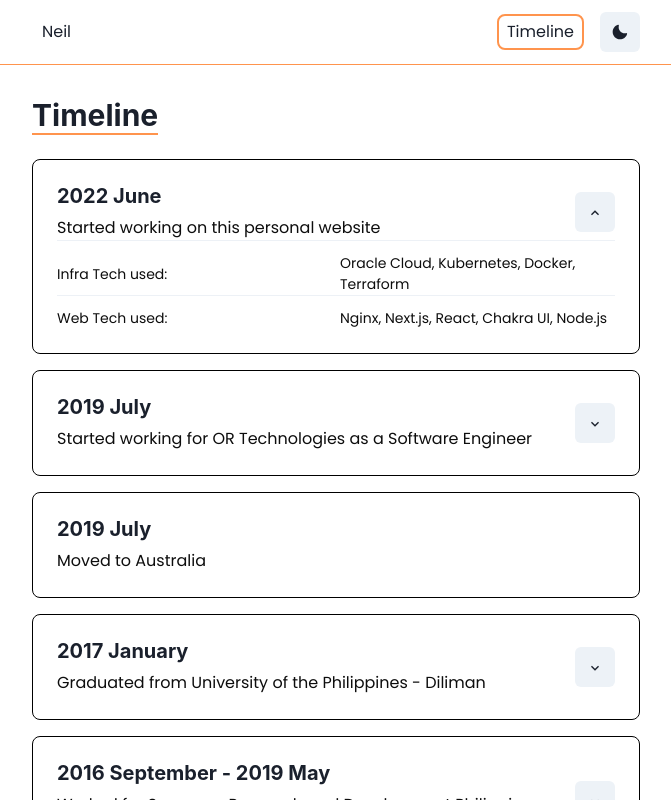
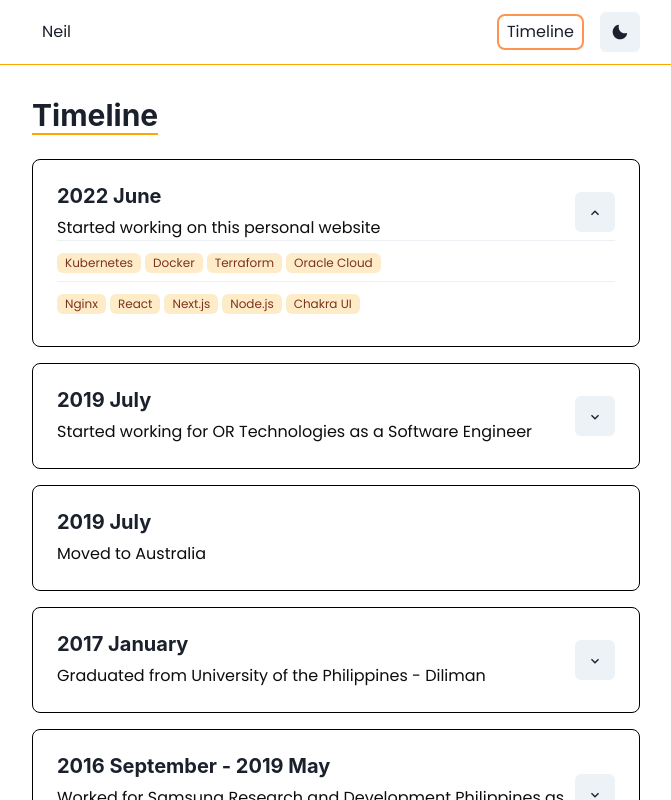
Before and after one commit to neiljoaquin/resume-web-app, a Next.js app: page /timeline in a window 1280 px wide. Both pictures are taken after a click on the button 899 px from the left and 212 px from the top of the page. Shown: the top 800 px of the page, without its empty margins (304-975 px from the left). Built offline with nearby package versions, Linux system fonts and the light colour scheme.

Commit message:
Added tags

```diff
--- a/components/NavBar.tsx
+++ b/components/NavBar.tsx
@@ -30,7 +30,7 @@ export default function NavBar() {
       w="100%"
     >
       <Center>
-        <Box w={{ base: "100%", md: "50%" }} px={4}>
+        <Box w={{ base: "100%", md: "50%" }} maxW={700} px={4}>
           <Flex
             h={{ base: 14, md: 16 }}
             alignItems={"center"}
--- a/components/timeline/DescriptionSection.tsx
+++ b/components/timeline/DescriptionSection.tsx
@@ -1,16 +1,16 @@
 import { Box, Divider, VStack, Text } from "@chakra-ui/react";
-import TechUsedComponent from "./TechUsedComponent";
+import { TechUsedComponent, TechUsedItem } from "./TechUsedComponent";
 
-export default function DescriptionSection({
-  product,
-  description,
-  tech,
-  techUsed,
-}: {
+export interface DescriptionItem {
   product: string;
   description: string;
-  tech: string;
-  techUsed: string
+  techUseditem: TechUsedItem;
+}
+
+export function DescriptionSection({
+  descriptionItem,
+}: {
+  descriptionItem: DescriptionItem;
 }) {
   return (
     <Box>
@@ -18,16 +18,13 @@ export default function DescriptionSection({
       <VStack align={"normal"} spacing={3} pt={3}>
         <VStack align={"normal"} spacing={2}>
           <Text fontSize={"sm"} fontWeight={"bold"}>
-            {product}
+            {descriptionItem.product}
           </Text>
           <Text fontSize={"sm"} pl={"3"}>
-            {description}
+            {descriptionItem.description}
           </Text>
         </VStack>
-        <TechUsedComponent
-          tech={tech}
-          techUsed={techUsed}
-        />
+        <TechUsedComponent techUsedItem={descriptionItem.techUseditem} />
       </VStack>
     </Box>
   );
--- a/components/timeline/ORTechDescription.tsx
+++ b/components/timeline/ORTechDescription.tsx
@@ -1,5 +1,47 @@
-import DescriptionSection from "./DescriptionSection";
+import { DescriptionItem, DescriptionSection } from "./DescriptionSection";
 import TimelineCard from "./TimelineCard";
+
+const descriptions: DescriptionItem[] = [
+  {
+    product: "Android and iOS apps:",
+    description:
+      "Apps were mainly used to interface with the nodes using technologies such as IR, BLE and NFC.",
+    techUseditem: {
+      tech: "Tech used:",
+      techUsed: ["Java", "Kotlin", "Swift", "Flutter", "Dart", "Objective C",],
+    },
+  },
+
+  {
+    product: "Embedded Devices:",
+    description:
+      "Organic Response\'s main product that is mainly used for IoT lighting. We also refer to them as \"nodes\".",
+    techUseditem: {
+      tech: "Tech used:",
+      techUsed: ["C",  "Wirepas"],
+    },
+  },
+
+  {
+    product: "IoT device:",
+    description:
+      "The IoT device or as we call it, the gateway, is what we use as a middleman for our web app portal to be able to communicate with our nodes.",
+    techUseditem: {
+      tech: "Tech used:",
+      techUsed: ["Python", "Rigado Tech Stack"],
+    },
+  },
+
+  {
+    product: "Web Portal:",
+    description:
+      "The web app portal is like the central hub of the IoT system where all of the node's data are collected. We can also use this to interface with the nodes remotely.",
+    techUseditem: {
+      tech: "Tech used:",
+      techUsed: ["Java", "Spring Boot","Hibernate"],
+    },
+  },
+];
 
 export default function ORTechDescription() {
   return (
@@ -7,51 +49,9 @@ export default function ORTechDescription() {
       date={"2019 July"}
       description={"Started working for OR Technologies as a Software Engineer"}
     >
-      <DescriptionSection
-        product={"Android and iOS apps:"}
-        description={
-          "Apps were mainly used to interface with the nodes using technologies such as IR, BLE and NFC."
-        }
-        tech={"Tech used:"}
-        techUsed={"Java, Kotlin, Swift, Objective C, Flutter and Dart"}
-      />
-
-      <DescriptionSection
-        product={"Embedded Devices:"}
-        description={
-          'Organic Response\'s main product that is mainly used for IoT lighting. We also refer to them as "nodes".'
-        }
-        tech={"Tech used:"}
-        techUsed={"C and Wirepas tech stack"}
-      />
-
-      <DescriptionSection
-        product={"Embedded Devices:"}
-        description={
-          "The pipelines for embedded devices and mobile apps (Android and iOS) are used to automate development, testing and deployment."
-        }
-        tech={"Tech used:"}
-        techUsed={"Docker, Jenkins and Bitrise"}
-      />
-
-      <DescriptionSection
-        product={"IoT device:"}
-        description={
-          "The IoT device or as we call it, the gateway, is what we use as a middleman for our web app portal to be able to communicate with our nodes."
-        }
-        tech={"Tech used:"}
-        techUsed={"Python and Rigado tech stack"}
-      />
-
-      <DescriptionSection
-        product={"Web Portal:"}
-        description={
-          "The web app portal is like the central hub of the IoT system where all of the node's data are collected. We can also use this to interface with the nodes remotely."
-        }
-        tech={"Tech used:"}
-        techUsed={"Java, Spring Boot and Hibernate"}
-      />
-
+      {descriptions.map((item) => (
+        <DescriptionSection descriptionItem={item} key={item.product}/>
+      ))}
     </TimelineCard>
   );
 }
--- a/components/timeline/PersonalWebDescription.tsx
+++ b/components/timeline/PersonalWebDescription.tsx
@@ -1,6 +1,18 @@
-import { Box, Divider, HStack, Text } from "@chakra-ui/react";
-import TechUsedComponent from "./TechUsedComponent";
+import { Box, Divider, } from "@chakra-ui/react";
+import { TechUsedComponent, TechUsedItem } from "./TechUsedComponent";
 import TimelineCard from "./TimelineCard";
+
+const techItems: TechUsedItem[] = [
+  {
+    tech: "Infra Tech used:",
+    techUsed: ["Kubernetes",  "Docker", "Terraform", "Oracle Cloud" ],
+  },
+
+  {
+    tech: "Web Tech used:",
+    techUsed: ["Nginx", "React", "Next.js", "Node.js", "Chakra UI"],
+  },
+];
 
 export default function PersonalWebDescription() {
   return (
@@ -8,21 +20,14 @@ export default function PersonalWebDescription() {
       date={"2022 June"}
       description={"Started working on this personal website"}
     >
-      <Divider></Divider>
-      <Box pt={"3"}>
-        <TechUsedComponent
-          tech={"Infra Tech used:"}
-          techUsed={"Oracle Cloud, Kubernetes, Docker, Terraform"}
-        />
-      </Box>
-
-      <Divider />
-      <Box pt={"3"}>
-        <TechUsedComponent
-          tech={"Web Tech used:"}
-          techUsed={"Nginx, Next.js, React, Chakra UI, Node.js"}
-        />
-      </Box>
+      {techItems.map((item) => (
+        <Box key={item.tech}>
+          <Divider></Divider>
+          <Box pt={3}>
+            <TechUsedComponent techUsedItem={item} key={item.tech} />
+          </Box>
+        </Box>
+      ))}
     </TimelineCard>
   );
 }
--- a/components/timeline/SamsungDescription.tsx
+++ b/components/timeline/SamsungDescription.tsx
@@ -1,7 +1,38 @@
-import { Box, Divider, HStack, Text, VStack } from "@chakra-ui/react";
-import DescriptionSection from "./DescriptionSection";
-import TechUsedComponent from "./TechUsedComponent";
+import { DescriptionItem, DescriptionSection } from "./DescriptionSection";
 import TimelineCard from "./TimelineCard";
+
+const descriptions: DescriptionItem[] = [
+  {
+    product: "Knox Configure Client Android app:",
+    description:
+      "Knox Configure is a cloud-based service that enables enterprises to configure their company Samsung devices. The Android app works hand in hand with a Portal based web app to configure the customer's devices.",
+    techUseditem: {
+      tech: "Tech used:",
+      techUsed: ["Java", "Knox SDKs"],
+    },
+  },
+
+  {
+    product: "CI/CD pipeline:",
+    description:
+      'The pipeline for the Android app is used to automate development and testing.',
+    techUseditem: {
+      tech: "Tech used:",
+      techUsed: ["Jenkins", "Sonarqube", "Gradle", "Instrumentation", "Bash"],
+    },
+  },
+
+  {
+    product: "Samsung Algo Challenge:",
+    description:
+      "Web app that is used to facilitate coding competitions.",
+    techUseditem: {
+      tech: "Tech used:",
+      techUsed: ["AWS Lambda", "AWS S3", "AWS Cognito", "AWS Api Gateway"],
+    },
+  },
+
+];
 
 export default function SamsungDescription() {
   return (
@@ -11,32 +42,9 @@ export default function SamsungDescription() {
         "Worked for Samsung Research and Development Philippines as a Software Engineer"
       }
     >
-      <DescriptionSection
-        product={"Knox Configure Client Android app:"}
-        description={
-          "Knox Configure is a cloud-based service that enables enterprises to configure their company Samsung devices. The Android app works hand in hand with a Portal based web app to configure the customer's devices."
-        }
-        tech={"Tech used:"}
-        techUsed={"Java, Android and Knox SDKs"}
-      />
-
-      <DescriptionSection
-        product={"CI/CD pipeline:"}
-        description={
-          "The pipeline for the Android app is used to automate development and testing."
-        }
-        tech={"Tech used:"}
-        techUsed={"Jenkins, Sonarqube, Gradle, Instrumentation and Bash"}
-      />
-
-      <DescriptionSection
-        product={"Samsung Algo Challenge:"}
-        description={
-          "Web app that is used to facilitate coding competitions."
-        }
-        tech={"Tech used:"}
-        techUsed={"AWS Services(Lambda, S3, Api Gateway and Cognito)"}
-      />
+      {descriptions.map((item) => (
+        <DescriptionSection descriptionItem={item} key={item.product} />
+      ))}
     </TimelineCard>
   );
 }
--- a/components/timeline/TechUsedComponent.tsx
+++ b/components/timeline/TechUsedComponent.tsx
@@ -1,20 +1,36 @@
-import { HStack, Text } from "@chakra-ui/react";
+import { HStack, Tag } from "@chakra-ui/react";
 
-export default function TechUsedComponent({
-    tech,
-    techUsed
-} : {
-    tech: string;
-    techUsed: string;
+export interface TechUsedItem {
+  tech: string;
+  techUsed: string[];
+}
+
+export function TechUsedComponent({
+  techUsedItem,
+}: {
+  techUsedItem: TechUsedItem;
 }) {
   return (
-    <HStack>
-      <Text fontSize={"sm"} w={"100%"}>
-        {tech}
-      </Text>
-      <Text fontSize={"sm"} w={"100%"}>
-        {techUsed}
-      </Text>
+    <HStack
+      pb={1}
+      align={"normal"}
+      shouldWrapChildren={true}
+      wrap={"wrap"}
+      justify={"normal"}
+      spacing={1}
+    >
+      {/* <Text fontSize={"sm"}>{techUsedItem.tech}</Text> */}
+      {techUsedItem.techUsed.map((item) => (
+        <Tag
+          variant="subtle"
+          size={"sm"}
+          colorScheme={"orange"}
+          borderRadius={"md"}
+          key={item}
+        >
+          {item}
+        </Tag>
+      ))}
     </HStack>
   );
 }
--- a/pages/_app.tsx
+++ b/pages/_app.tsx
@@ -9,7 +9,7 @@ const colors = {
   primaryBackground: "#ffffff",
   primaryAccent: "#e6e6e6",
   primaryText: "#0d0d0d",
-  neonAccent: "#ff944d",
+  neonAccent: "orange",
   darkModeBackground: "#26292e",
   darkModeText: "#ffffff",
   darkModeAccent: "#4d4d4d",
@@ -19,13 +19,11 @@ const theme = extendTheme({
   colors,
   fonts: {
     body: `'Poppins', sans-serif`,
-    poppins: `'Poppins', sans-serif`,
   },
   styles: {
     global: (props: { colorMode: string }) => ({
       "html, body": {
         backgroundColor: props.colorMode === "dark" ? "#26292e" : "#ffffff",
-        transitionDuration: "500ms",
       },
       p: {
         color: props.colorMode === "dark" ? "#ffffff" : "#0d0d0d",
--- a/pages/timeline/index.tsx
+++ b/pages/timeline/index.tsx
@@ -25,7 +25,7 @@ const Timeline: NextPage = () => {
       alignItems={"center"}
       justifyContent={"center"}
     >
-      <Center h="100%" w={{ base: "100%", md: "50%" }} p={4} pb={10}>
+      <Center h="100%" w={{ base: "100%", md: "50%" }} maxW={700} p={4} pb={10}>
         <Flex
           alignItems={"normal"}
           h="100%"
```
